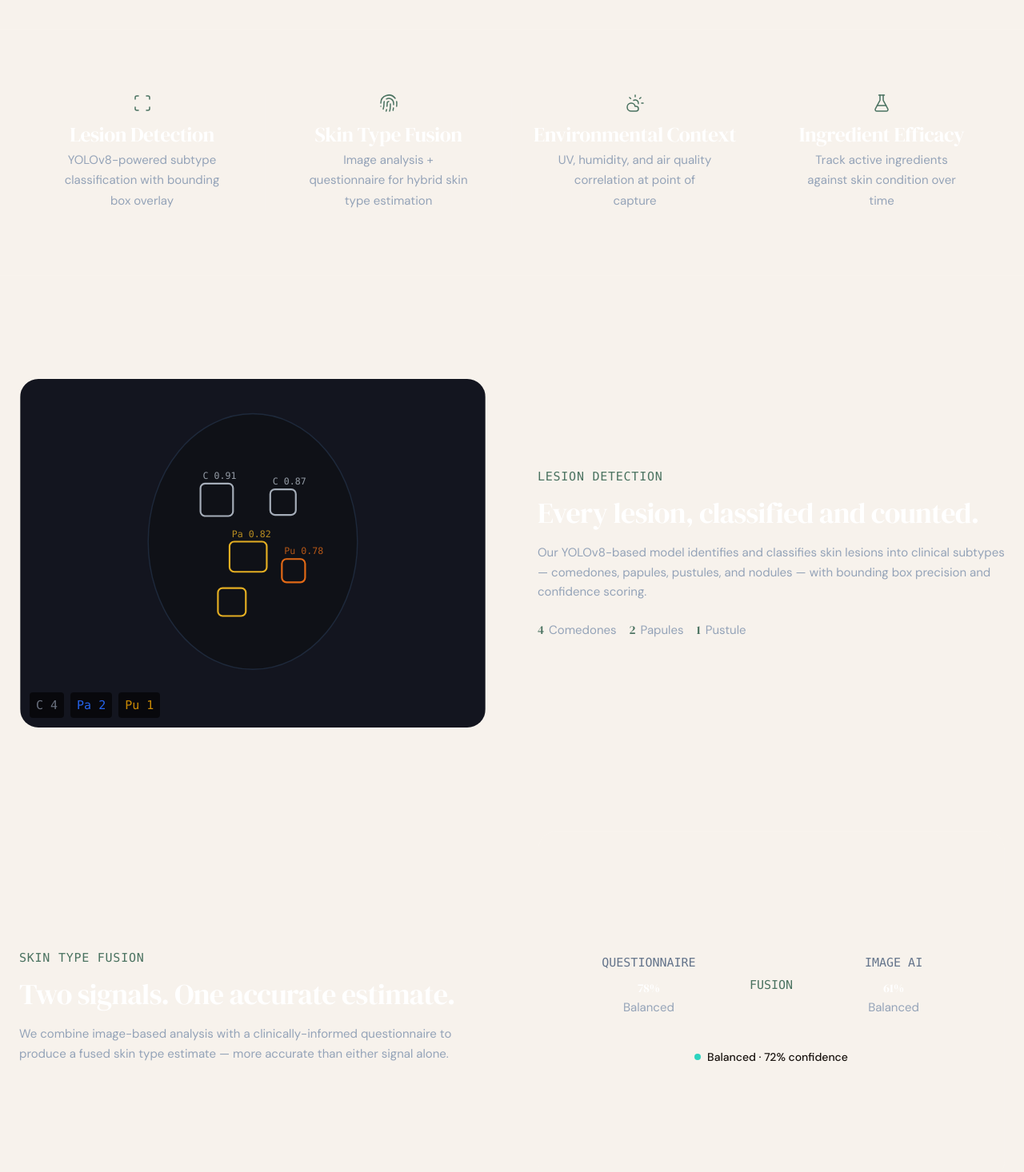
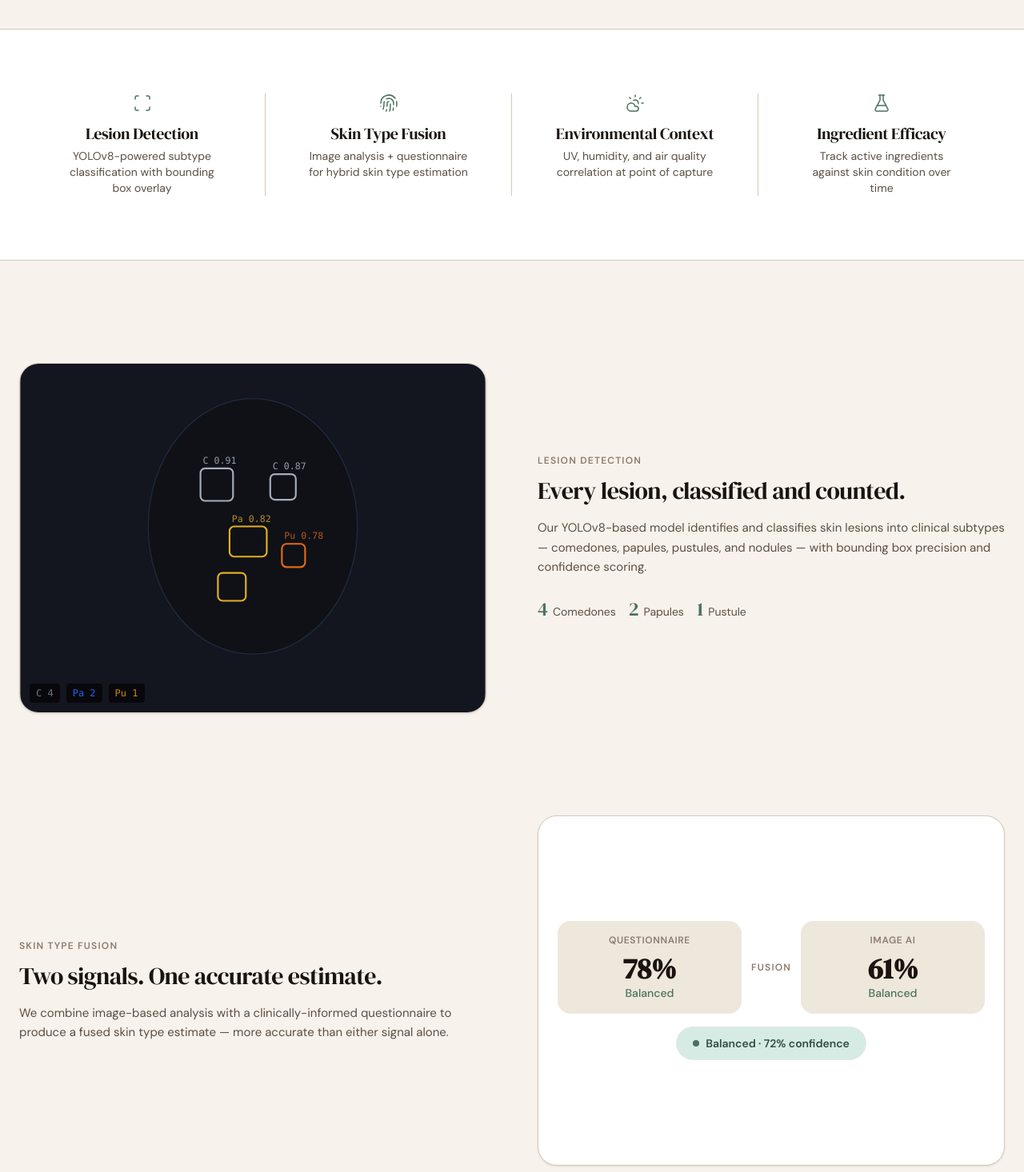
Before and after one commit to knajee/FYP-skinwise-, a Next.js app in the folder frontend/: page / in a window 1280 px wide. Shown: the part 764-2230 px from the top of the page at 80% size. Built offline with nearby package versions, Linux system fonts and the light colour scheme.

Commit message:
feat: build landing feature sections, social proof, final CTA and footer; wire into marketing page

```diff
--- a/frontend/src/app/page.tsx
+++ b/frontend/src/app/page.tsx
@@ -8,7 +8,7 @@ import Footer from "@/components/landing/Footer";
 
 export default function LandingPage() {
   return (
-    <div className="min-h-screen bg-canvas">
+    <div className="min-h-screen bg-bg-base">
       <Navbar />
       <Hero />
       <FeatureStrip />
--- a/frontend/src/components/landing/FeatureDetails.tsx
+++ b/frontend/src/components/landing/FeatureDetails.tsx
@@ -4,7 +4,7 @@ import { useEffect, useRef, useState } from "react";
 /* ─── Mock detection visual (SVG) ─── */
 function DetectionVisual() {
   return (
-    <div className="relative w-full aspect-[4/3] bg-surface-2 rounded-xl overflow-hidden border border-white/[0.06]">
+    <div className="relative w-full aspect-[4/3] bg-bg-surface rounded-xl overflow-hidden border border-border-default shadow-sm">
       {/* Simulated face silhouette */}
       <svg viewBox="0 0 400 300" className="w-full h-full" fill="none">
         <rect width="400" height="300" fill="#13151F" />
@@ -24,9 +24,9 @@ function DetectionVisual() {
       </svg>
       {/* Count overlay */}
       <div className="absolute bottom-3 left-3 flex gap-2">
-        <span className="text-micro font-mono px-2 py-1 rounded bg-black/60 text-lesion-comedone">C 4</span>
-        <span className="text-micro font-mono px-2 py-1 rounded bg-black/60 text-lesion-papule">Pa 2</span>
-        <span className="text-micro font-mono px-2 py-1 rounded bg-black/60 text-lesion-pustule">Pu 1</span>
+        <span className="text-xs font-mono px-2 py-1 rounded bg-black/60 text-lesion-comedone">C 4</span>
+        <span className="text-xs font-mono px-2 py-1 rounded bg-black/60 text-lesion-papule">Pa 2</span>
+        <span className="text-xs font-mono px-2 py-1 rounded bg-black/60 text-lesion-pustule">Pu 1</span>
       </div>
     </div>
   );
@@ -35,32 +35,32 @@ function DetectionVisual() {
 /* ─── Skin type fusion visual ─── */
 function FusionVisual() {
   return (
-    <div className="w-full aspect-[4/3] bg-surface-2 rounded-xl overflow-hidden border border-white/[0.06] p-6 flex flex-col justify-center">
+    <div className="w-full aspect-[4/3] bg-bg-surface rounded-xl overflow-hidden border border-border-default shadow-sm p-6 flex flex-col justify-center">
       <div className="flex items-center justify-between gap-3">
         {/* Questionnaire signal */}
-        <div className="flex-1 card-surface-1 p-4 text-center">
-          <div className="text-micro font-mono text-slate-500 mb-2">QUESTIONNAIRE</div>
-          <div className="text-card-header font-display text-white">78%</div>
-          <div className="text-micro text-slate-400">Balanced</div>
+        <div className="flex-1 bg-bg-subtle rounded-lg p-4 text-center">
+          <div className="text-xs font-semibold uppercase tracking-wider text-text-tertiary mb-2">QUESTIONNAIRE</div>
+          <div className="font-display text-4xl font-bold text-text-primary">78%</div>
+          <div className="text-sm text-accent font-medium">Balanced</div>
         </div>
         {/* Arrow */}
         <div className="flex flex-col items-center gap-1">
           <div className="w-8 h-px bg-accent/40" />
-          <div className="text-micro font-mono text-accent">FUSION</div>
+          <div className="text-xs font-bold uppercase tracking-widest text-text-tertiary">FUSION</div>
           <div className="w-8 h-px bg-accent/40" />
         </div>
         {/* Image signal */}
-        <div className="flex-1 card-surface-1 p-4 text-center">
-          <div className="text-micro font-mono text-slate-500 mb-2">IMAGE AI</div>
-          <div className="text-card-header font-display text-white">61%</div>
-          <div className="text-micro text-slate-400">Balanced</div>
+        <div className="flex-1 bg-bg-subtle rounded-lg p-4 text-center">
+          <div className="text-xs font-semibold uppercase tracking-wider text-text-tertiary mb-2">IMAGE AI</div>
+          <div className="font-display text-4xl font-bold text-text-primary">61%</div>
+          <div className="text-sm text-accent font-medium">Balanced</div>
         </div>
       </div>
       {/* Result */}
       <div className="mt-4 text-center">
-        <div className="inline-flex items-center gap-2 badge-skin-type px-4 py-2 rounded-lg text-sm font-medium">
-          <span className="w-2 h-2 rounded-full bg-teal-400" />
-          Balanced · 72% confidence
+        <div className="bg-accent-light border border-accent/20 rounded-full px-5 py-2.5 inline-flex items-center gap-2">
+          <span className="w-2 h-2 rounded-full bg-accent" />
+          <span className="text-sm font-semibold text-accent-dark">Balanced · 72% confidence</span>
         </div>
       </div>
     </div>
@@ -70,7 +70,7 @@ function FusionVisual() {
 /* ─── Environmental chart visual ─── */
 function EnvironmentalVisual() {
   return (
-    <div className="w-full aspect-[4/3] bg-surface-2 rounded-xl overflow-hidden border border-white/[0.06] p-6 flex flex-col justify-center">
+    <div className="w-full aspect-[4/3] bg-bg-surface rounded-xl overflow-hidden border border-border-default shadow-sm p-6 flex flex-col justify-center">
       {/* Mini metric cards */}
       <div className="grid grid-cols-2 gap-3 mb-4">
         {[
@@ -79,10 +79,10 @@ function EnvironmentalVisual() {
           { icon: "☀", value: "UV 5.2", label: "UV Index", warn: true },
           { icon: "🌫", value: "42µg", label: "PM2.5" },
         ].map((m) => (
-          <div key={m.label} className="card-surface-1 p-3 text-center">
+          <div key={m.label} className="bg-bg-subtle rounded-lg p-3 text-center">
             <div className="text-sm mb-1">{m.icon}</div>
-            <div className={`text-emphasis font-display ${m.warn ? "text-amber-400" : "text-white"}`}>{m.value}</div>
-            <div className="text-micro text-slate-500">{m.label}</div>
+            <div className={`font-display text-2xl ${m.warn ? "text-severity-mod" : "text-text-primary"}`}>{m.value}</div>
+            <div className="text-xs text-text-tertiary uppercase tracking-wide">{m.label}</div>
           </div>
         ))}
       </div>
@@ -170,8 +170,8 @@ function CounterRow({ counters }: { counters: { value: number; label: string }[]
         const { count, ref } = useCountUp(c.value);
         return (
           <div key={c.label} ref={ref} className="flex items-baseline gap-1.5">
-            <span className="text-section font-display text-accent">{count}</span>
-            <span className="text-xs-body text-slate-400">{c.label}</span>
+            <span className="font-display text-2xl text-accent">{count}</span>
+            <span className="text-sm text-text-secondary">{c.label}</span>
           </div>
         );
       })}
@@ -198,13 +198,13 @@ export default function FeatureDetails() {
               </div>
               {/* Text */}
               <div className="w-full lg:w-1/2">
-                <div className="text-micro font-mono text-accent uppercase tracking-wider mb-3">
+                <div className="font-sans text-xs font-semibold uppercase tracking-widest text-text-tertiary mb-3">
                   {s.badge}
                 </div>
-                <h2 className="font-display text-section text-white mb-4 text-balance">
+                <h2 className="font-display text-3xl text-text-primary mb-4 text-balance">
                   {s.title}
                 </h2>
-                <p className="text-body text-slate-400 leading-relaxed">
+                <p className="font-sans text-text-secondary text-[0.9375rem] leading-relaxed">
                   {s.description}
                 </p>
                 {s.counters && <CounterRow counters={s.counters} />}
--- a/frontend/src/components/landing/FeatureStrip.tsx
+++ b/frontend/src/components/landing/FeatureStrip.tsx
@@ -25,7 +25,7 @@ const features = [
 
 export default function FeatureStrip() {
   return (
-    <section id="features" className="bg-surface-1 border-y border-white/[0.06]">
+    <section id="features" className="bg-bg-surface border-y border-border-default">
       <div className="max-w-container mx-auto px-6 py-20">
         <div className="grid grid-cols-1 sm:grid-cols-2 lg:grid-cols-4 gap-0">
           {features.map((f, i) => (
@@ -33,13 +33,13 @@ export default function FeatureStrip() {
               key={f.label}
               className={`flex flex-col items-center text-center px-6 py-6 lg:py-0 ${
                 i < features.length - 1
-                  ? "lg:border-r border-b lg:border-b-0 border-white/[0.06]"
+                  ? "lg:border-r border-b lg:border-b-0 border-border-default"
                   : ""
               }`}
             >
               <f.icon className="w-6 h-6 text-accent mb-3" strokeWidth={1.5} />
-              <h3 className="text-body font-medium text-white mb-1">{f.label}</h3>
-              <p className="text-micro text-slate-400 max-w-[200px]">
+              <h3 className="font-display text-xl text-text-primary mb-1">{f.label}</h3>
+              <p className="text-sm text-text-secondary max-w-[200px]">
                 {f.description}
               </p>
             </div>
--- a/frontend/src/components/landing/FinalCTA.tsx
+++ b/frontend/src/components/landing/FinalCTA.tsx
@@ -1,21 +1,19 @@
 import Link from "next/link";
+import Button from "@/components/ui/Button";
 
 export default function FinalCTA() {
   return (
     <section className="py-24 lg:py-32">
       <div className="max-w-content mx-auto px-6 text-center">
-        <h2 className="font-display text-[40px] leading-[48px] text-white mb-6 text-balance">
+        <h2 className="font-display text-4xl leading-tight text-text-primary mb-6 text-balance">
           Your skin deserves data,
           <br />
           not guesswork.
         </h2>
-        <Link
-          href="/auth?mode=register"
-          className="inline-flex items-center bg-accent text-black font-medium text-sm h-11 px-6 rounded-lg hover:bg-accent-hover transition-colors duration-150"
-        >
-          Start tracking
+        <Link href="/auth?mode=register">
+          <Button variant="primary" size="lg">Start tracking</Button>
         </Link>
-        <p className="text-micro font-mono text-slate-500 mt-4">
+        <p className="text-xs text-text-tertiary mt-4">
           Free to use · No credit card required
         </p>
       </div>
--- a/frontend/src/components/landing/SocialProof.tsx
+++ b/frontend/src/components/landing/SocialProof.tsx
@@ -18,17 +18,17 @@ export default function SocialProof() {
   ];
 
   return (
-    <section id="methodology" className="bg-surface-1 border-y border-white/[0.06] py-20">
+    <section id="methodology" className="bg-bg-surface border-y border-border-default py-20">
       <div className="max-w-container mx-auto px-6">
-        <p className="text-xs-body font-mono text-slate-500 uppercase tracking-wider text-center mb-10">
+        <p className="font-sans text-xs font-semibold uppercase tracking-widest text-text-tertiary text-center mb-10">
           Built on peer-reviewed methodology
         </p>
         <div className="grid grid-cols-1 md:grid-cols-3 gap-4">
           {citations.map((c) => (
-            <div key={c.title} className="card-surface-2 p-5">
-              <h3 className="text-body font-medium text-white mb-1">{c.title}</h3>
-              <p className="text-micro font-mono text-slate-500 mb-2">{c.source}</p>
-              <p className="text-xs-body text-slate-400">{c.detail}</p>
+            <div key={c.title} className="bg-bg-subtle rounded-lg p-5 border border-border-default shadow-sm">
+              <h3 className="font-sans font-semibold text-text-primary text-base mb-1">{c.title}</h3>
+              <p className="text-xs text-text-tertiary uppercase tracking-wide mb-2">{c.source}</p>
+              <p className="text-[0.9375rem] text-text-secondary">{c.detail}</p>
             </div>
           ))}
         </div>
```
Also changed, not shown: frontend/src/components/landing/Footer.tsx (+6 -6 lines).
